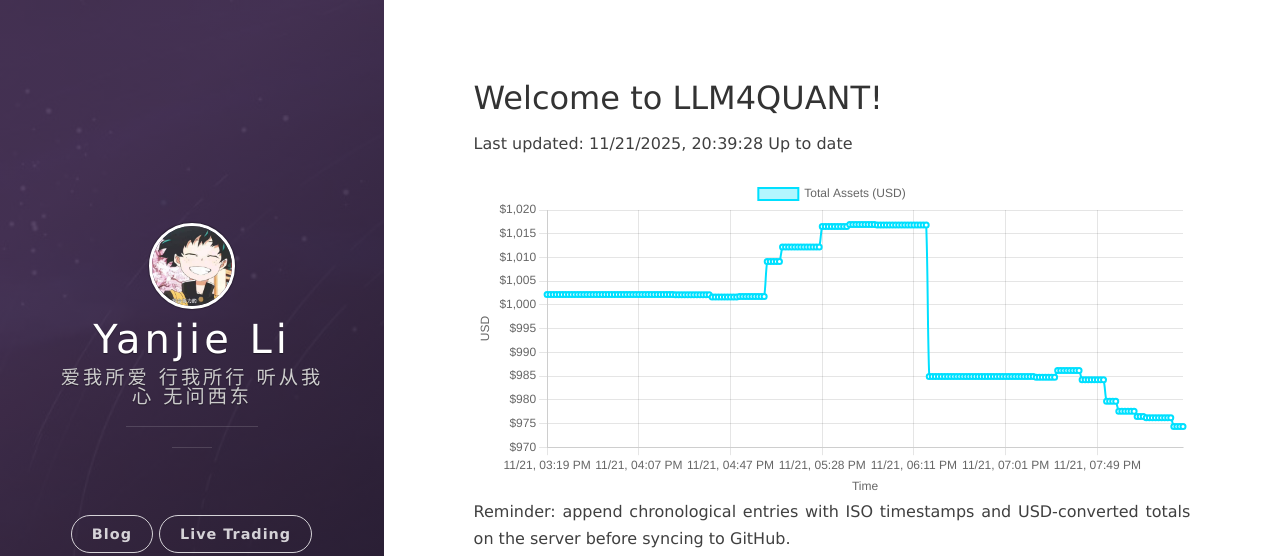
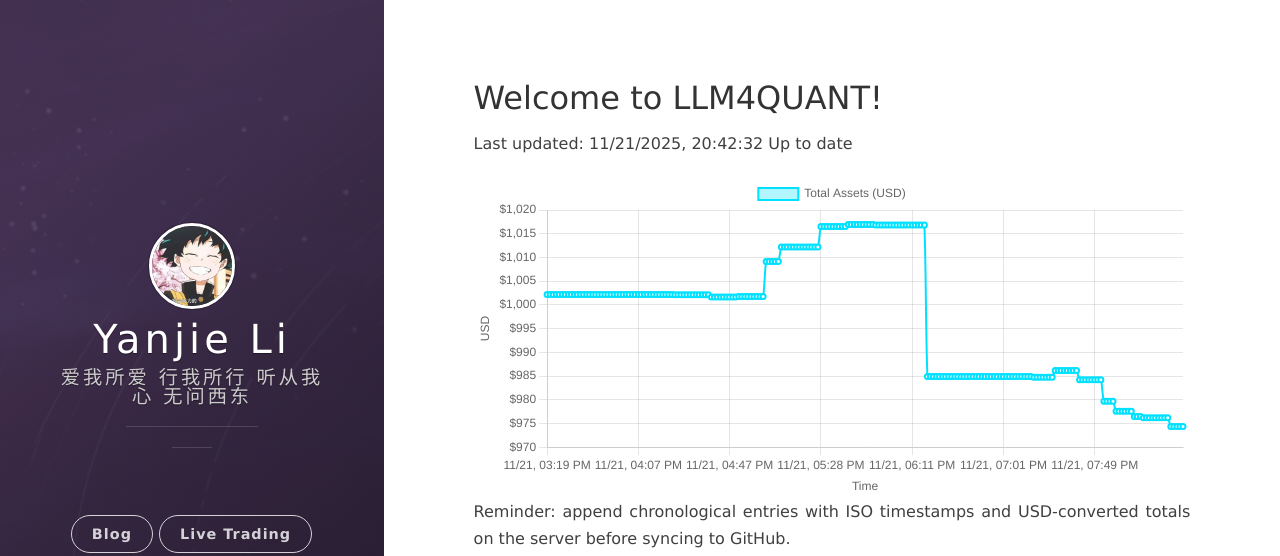
Before and after one commit to leeyegy/leeyegy.github.io, a Jekyll site: the page built from live-trading.html, in a window 1280 px wide. Shown: the top 556 px of the page. Built offline with Jekyll 4.4.1, drawn with Linux system fonts in a browser that asks for light colours; nearby versions of some CDN libraries.

Commit message:
AccountMonitor: update balance history 2025-11-22T04:42:32+08:00

```diff
--- a/assets/data/binance/balance-history.json
+++ b/assets/data/binance/balance-history.json
@@ -1,5 +1,5 @@
 {
-  "generatedAt": "2025-11-22T04:39:28+08:00",
+  "generatedAt": "2025-11-22T04:42:32+08:00",
   "asset": "total_usd_value",
   "history": [
     {
@@ -837,6 +837,10 @@
     {
       "timestamp": "2025-11-22T04:39:28+08:00",
       "totalUsd": 974.36593718
+    },
+    {
+      "timestamp": "2025-11-22T04:42:32+08:00",
+      "totalUsd": 974.36593718
     }
   ]
 }
```
